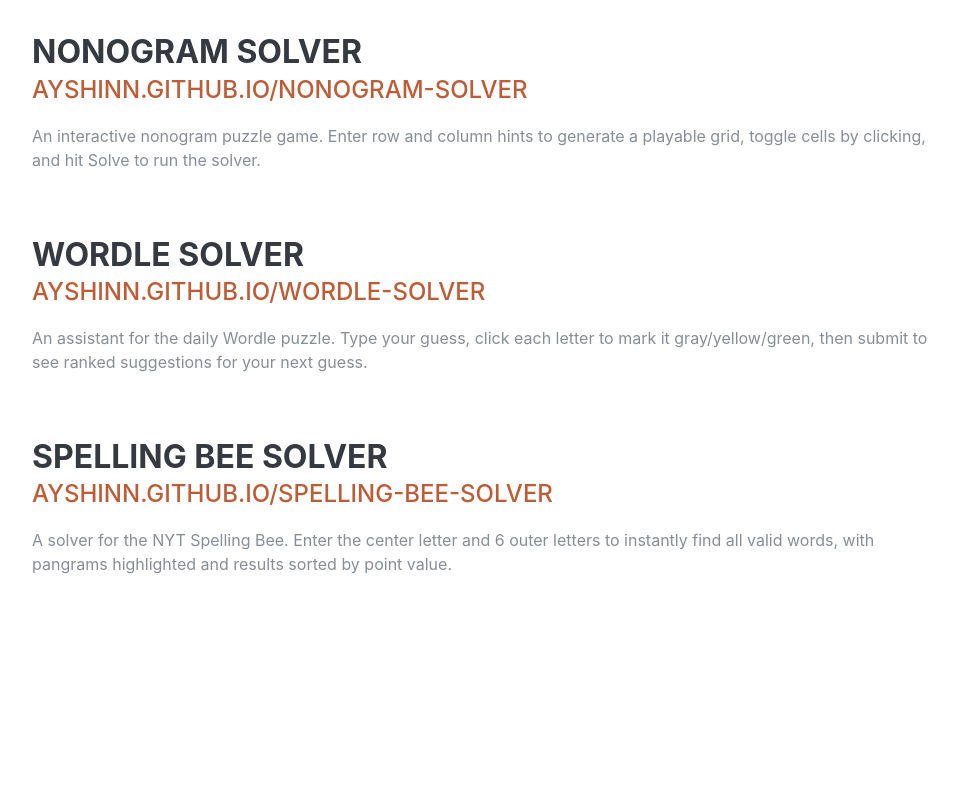
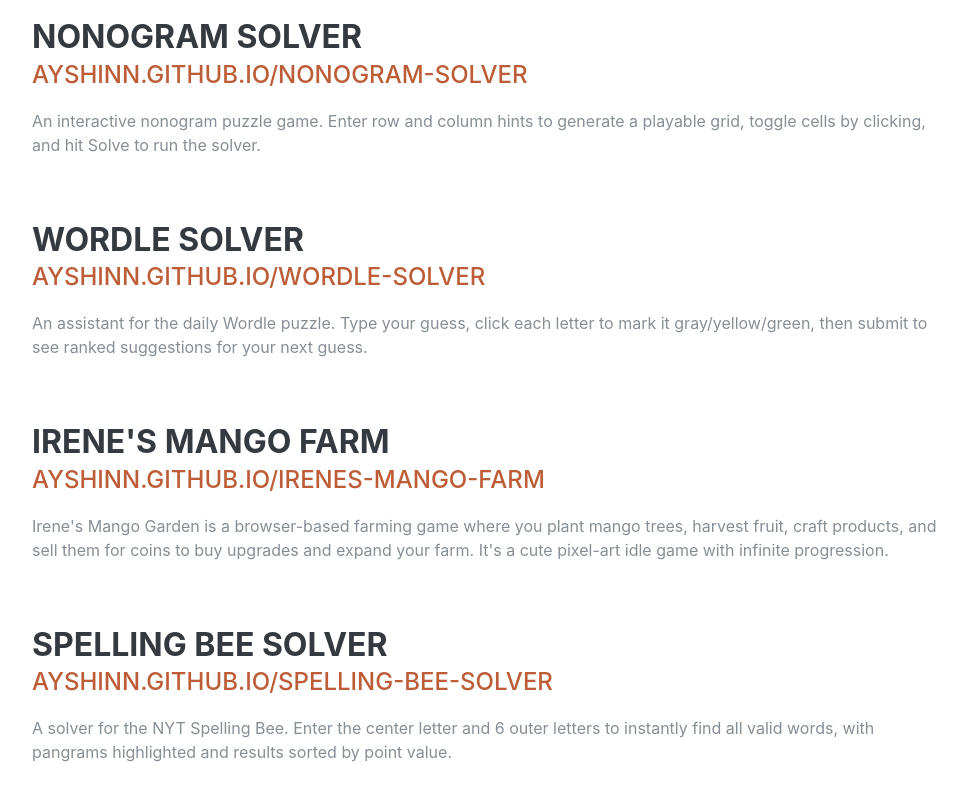
Before and after one commit to ayshinn/ayshinn.github.io, a website: page index.html in a window 1280 px wide. Shown: the part 3908-4708 px from the top of the page, without its empty margins (288-1255 px from the left). Before the commit the page ends 4563 px from the top, so only its background shows below. Drawn offline with Linux system fonts and the light colour scheme; a web font is replaced by a local one.

Commit message:
Add a link to Irene's Mango Farm game

```diff
--- a/index.html
+++ b/index.html
@@ -305,6 +305,18 @@
           </div>
         </div>
 
+        <div class="resume-item d-flex flex-column flex-md-row justify-content-between mb-5">
+          <div class="resume-content">
+            <h3 class="mb-0">Irene's Mango Farm</h3>
+            <div class="subheading mb-3">
+              <a href="https://ayshinn.github.io/irenes-mango-farm/" target="_blank" rel="noopener noreferrer">
+                ayshinn.github.io/irenes-mango-farm
+              </a>
+            </div>
+            <p>Irene's Mango Garden is a browser-based farming game where you plant mango trees, harvest fruit, craft products, and sell them for coins to buy upgrades and expand your farm. It's a cute pixel-art idle game with infinite progression.</p>
+          </div>
+        </div>
+
         <div class="resume-item d-flex flex-column flex-md-row justify-content-between">
           <div class="resume-content">
             <h3 class="mb-0">Spelling Bee Solver</h3>
```
